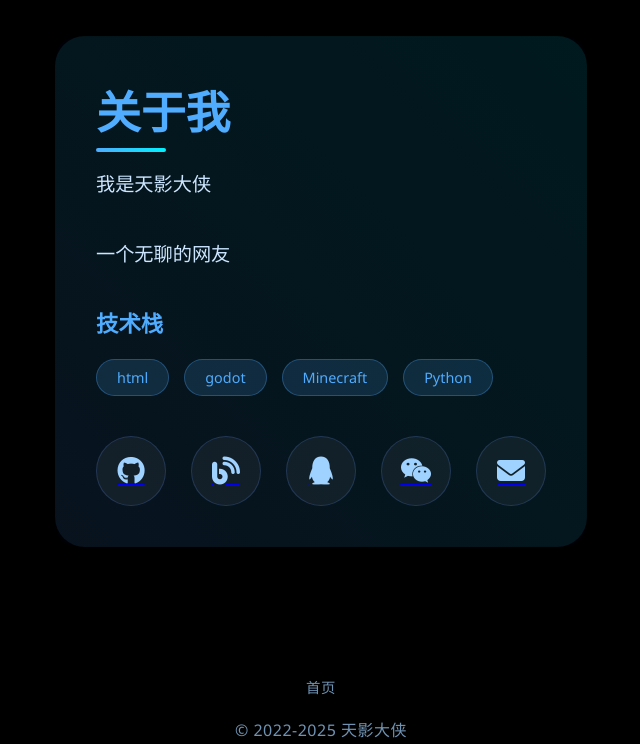
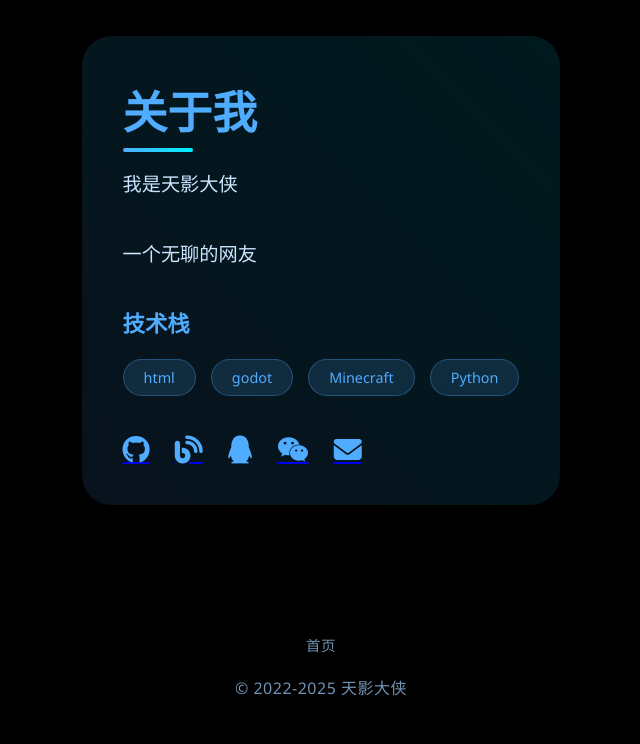
Before and after one commit to SkyShadowHero/SkyShadowHero-Space-Themed-Website, a plain HTML site: page index.html in a window 1280 px wide. Shown: the part 1183-1927 px from the top of the page, without its empty margins (319-959 px from the left). Drawn offline with nearby package versions, Linux system fonts and the light colour scheme; animation ran at ten frames a second.

Commit message:
修改：     mycss.css

```diff
--- a/mycss.css
+++ b/mycss.css
@@ -155,7 +155,7 @@ canvas {
     transform: translateY(-3px);
 }
 
-/* 社交图标 */
+/* 社交图标 - 简化样式 */
 .social-icons {
     display: flex;
     gap: 25px;
@@ -163,51 +163,37 @@ canvas {
 }
 
 .icon-container {
-    width: 70px;
-    height: 70px;
-    border-radius: 50%;
+    width: auto;
+    height: auto;
+    border-radius: 0;
     display: flex;
     align-items: center;
     justify-content: center;
-    background: rgba(255, 255, 255, 0.05);
-    border: 1px solid rgba(100, 150, 255, 0.2);
-    transition: all 0.4s ease;
-    position: relative;
-    overflow: hidden;
-}
-
-.icon-container::before {
-    content: '';
-    position: absolute;
-    top: 0;
-    left: 0;
-    width: 100%;
-    height: 100%;
-    background: linear-gradient(45deg, #00f2fe, #4facfe);
-    opacity: 0;
-    transition: opacity 0.4s ease;
-    z-index: 1;
+    background: none;
+    border: none;
+    transition: none;
+    position: static;
+    overflow: visible;
+    box-shadow: none;
+    padding: 0;
 }
 
 .icon-container i {
     font-size: 28px;
-    color: #a0d2ff;
-    z-index: 2;
-    transition: color 0.4s ease;
+    color: #4facfe;
+    transition: none;
 }
 
-.icon-container:hover {
-    transform: translateY(-8px);
-    box-shadow: 0 10px 25px rgba(0, 150, 255, 0.3);
-}
-
-.icon-container:hover::before {
+.icon-container:hover,
+.icon-container:hover::before,
+.icon-container:hover i {
+    background: none;
+    color: #2980b9;
+    box-shadow: none;
+    transform: none;
     opacity: 1;
 }
 
-.icon-container:hover i {
-    color: white;
-}
 
 /* 页脚 */
 footer {
```
